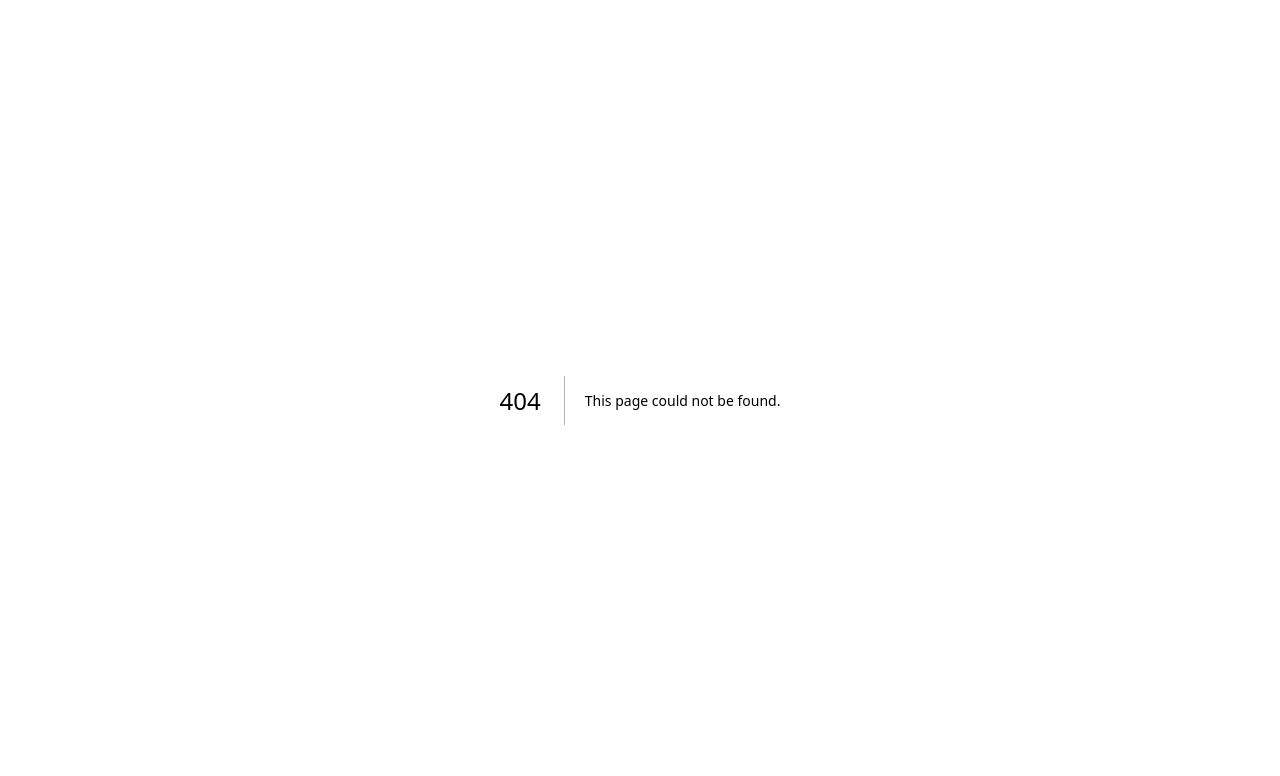
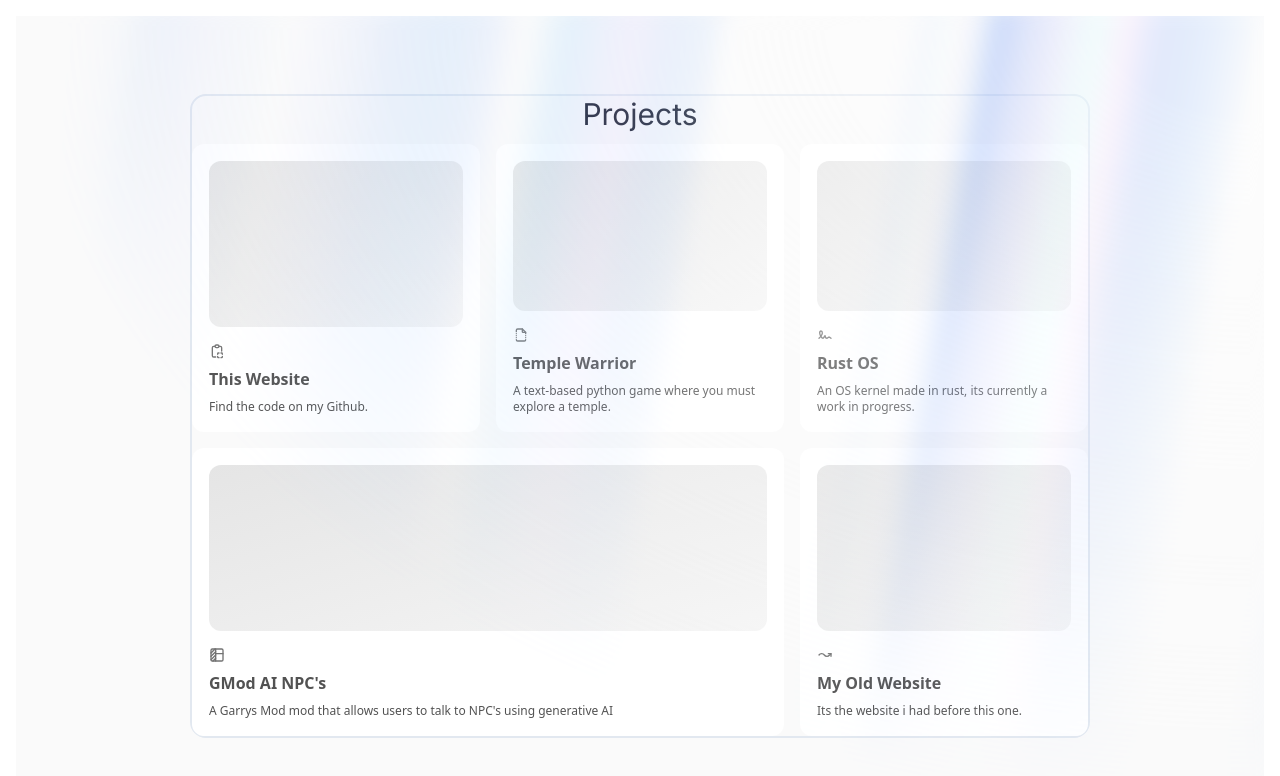
Before and after one commit to SonnyTaylor/sonnytaylor.uk, a Next.js app: page /projects in a window 1280 px wide. Before the commit this address had no page. Shown: the top 776 px of the page. Built offline with nearby package versions, Linux system fonts and the light colour scheme.

Commit message:
removed blog page and added projects page

```diff
--- a/src/app/blog/page.tsx
+++ /dev/null
@@ -1,9 +0,0 @@
-export default function Blog() {
-    return (
-        <div>
-            <h1>
-                Blog (wip)
-            </h1>
-        </div>
-    )
-}
--- a/src/app/page.tsx
+++ b/src/app/page.tsx
@@ -25,7 +25,7 @@ function Navbar() {
                         <Link href="/about">About Me</Link>
                     </li>
                     <li className="mr-4 hover:text-gray-400">
-                        <Link href="/blog">Blog</Link>
+                        <Link href="/projects">Projects</Link>
                     </li>
                 </ul>
             </nav>
--- /dev/null
+++ b/src/app/projects/page.tsx
@@ -0,0 +1,85 @@
+"use client";
+
+import {cn} from "@/utils/cn";
+import React from "react";
+import {BentoGrid, BentoGridItem} from "@/components/ui/bento-grid";
+import {AuroraBackground} from "@/components/ui/aurora-background";
+import {
+    IconArrowWaveRightUp,
+    IconBoxAlignRightFilled,
+    IconBoxAlignTopLeft,
+    IconClipboardCopy,
+    IconFileBroken,
+    IconSignature,
+    IconTableColumn,
+} from "@tabler/icons-react";
+
+export function ProjectsGrid() {
+    return (
+        <BentoGrid className="max-w-4xl mx-auto">
+            {items.map((item, i) => (
+                <BentoGridItem
+                    key={i}
+                    title={item.title}
+                    description={item.description}
+                    header={item.header}
+                    icon={item.icon}
+                    className={i === 3 || i === 6 ? "md:col-span-2" : ""}
+                />
+            ))}
+        </BentoGrid>
+    );
+}
+
+const Skeleton = () => (
+    <div
+        className="flex flex-1 w-full h-full min-h-[6rem] rounded-xl bg-gradient-to-br from-neutral-200 dark:from-neutral-900 dark:to-neutral-800 to-neutral-100"></div>
+);
+const items = [
+    {
+        title: "This Website",
+        description: "Find the code on my Github.",
+        header: <Skeleton/>,
+        icon: <IconClipboardCopy className="h-4 w-4 text-neutral-500"/>,
+    },
+    {
+        title: "Temple Warrior",
+        description: "A text-based python game where you must explore a temple.",
+        header: <Skeleton/>,
+        icon: <IconFileBroken className="h-4 w-4 text-neutral-500"/>,
+    },
+    {
+        title: "Rust OS",
+        description: "An OS kernel made in rust, its currently a work in progress.",
+        header: <Skeleton/>,
+        icon: <IconSignature className="h-4 w-4 text-neutral-500"/>,
+    },
+    {
+        title: "GMod AI NPC's",
+        description:
+            "A Garrys Mod mod that allows users to talk to NPC's using generative AI",
+        header: <Skeleton/>,
+        icon: <IconTableColumn className="h-4 w-4 text-neutral-500"/>,
+    },
+    {
+        title: "My Old Website",
+        description: "Its the website i had before this one.",
+        header: <Skeleton/>,
+        icon: <IconArrowWaveRightUp className="h-4 w-4 text-neutral-500"/>,
+    },
+
+];
+
+export default function ProjectsPage() {
+    return (
+        <div className={"dark:bg-black dark:text-white min-h-screen p-4 overscroll-none"}>
+            <AuroraBackground>
+                <div className={"border-2 rounded-2xl"}>
+                    <h1 className={"text-center text-3xl pb-3"}>Projects</h1>
+                    <ProjectsGrid/>
+                </div>
+            </AuroraBackground>
+
+        </div>
+    )
+}
--- a/tailwind.config.ts
+++ b/tailwind.config.ts
@@ -1,4 +1,4 @@
-import type { Config } from "tailwindcss";
+import type {Config} from "tailwindcss";
 
 const {
     default: flattenColorPalette,
@@ -68,12 +68,12 @@ const config: Config = {
             },
             keyframes: {
                 "accordion-down": {
-          from: { height: "0" },
-          to: { height: "var(--radix-accordion-content-height)" },
+                    from: {height: "0"},
+                    to: {height: "var(--radix-accordion-content-height)"},
                 },
                 "accordion-up": {
-          from: { height: "var(--radix-accordion-content-height)" },
-          to: { height: "0" },
+                    from: {height: "var(--radix-accordion-content-height)"},
+                    to: {height: "0"},
                 },
                 aurora: {
                     from: {
@@ -93,7 +93,8 @@ const config: Config = {
     },
     plugins: [
         require("tailwindcss-animate"),
-    function addVariablesForColors({ addBase, theme }: any) {
+        require('@tailwindcss/typography'),
+        function addVariablesForColors({addBase, theme}: any) {
             let allColors = flattenColorPalette(theme("colors"));
             let newVars = Object.fromEntries(
                 Object.entries(allColors).map(([key, val]) => [`--${key}`, val])
```
Also changed, not shown: package.json (+7 -0 lines), src/app/posts/test.md (deleted, +0 -11 lines), src/components/ui/bento-grid.tsx (indentation only), 1 other file (tests, documents, lock files or other folders). Lines whose indentation alone changed are shown as unchanged.
